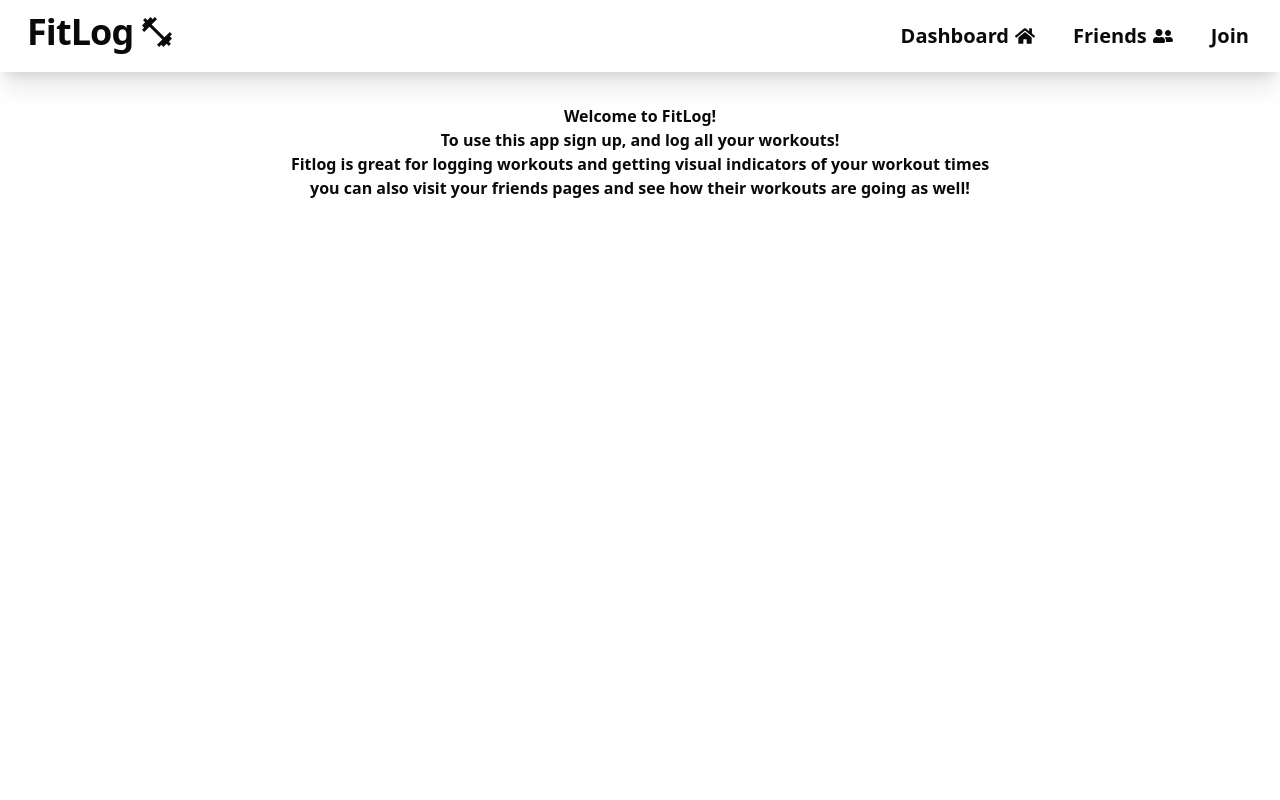
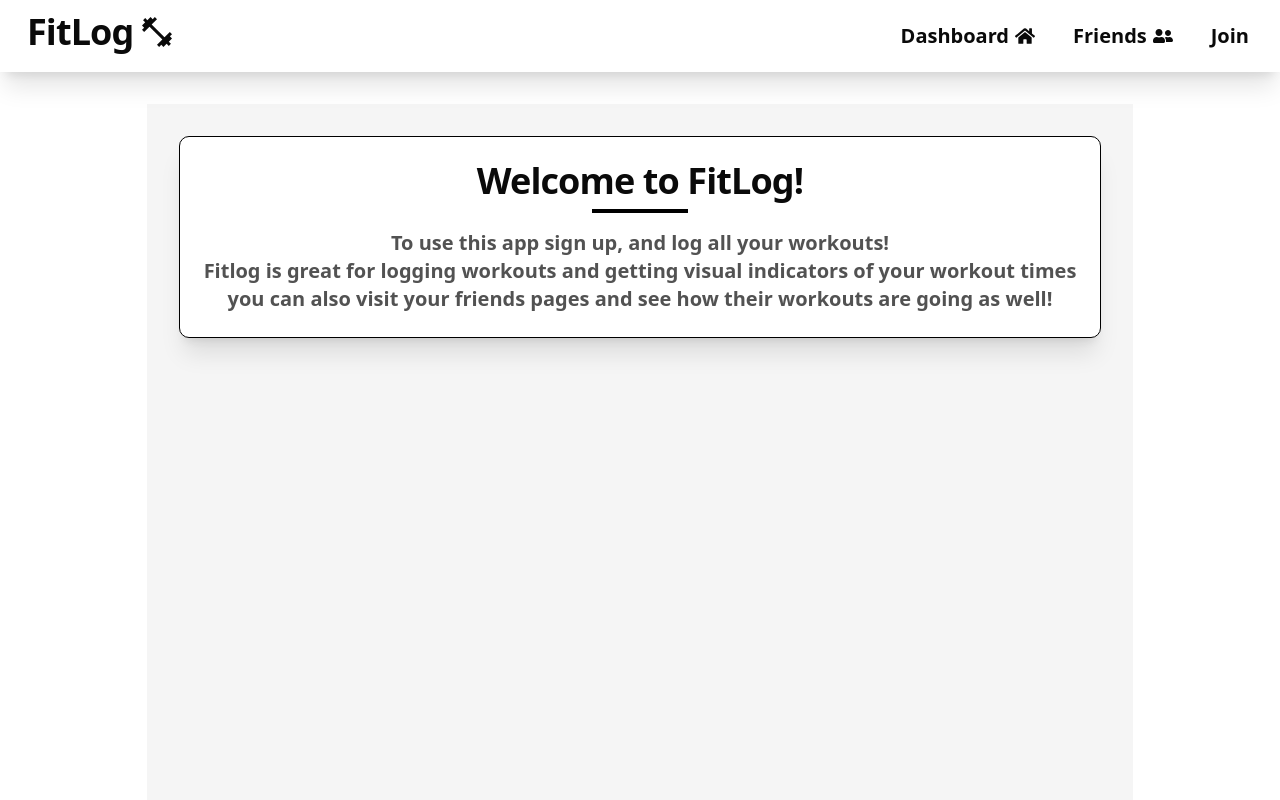
Before and after one commit to tyrucode/fitlog, a Next.js app: page / in a window 1280 px wide. Shown: the top 800 px of the page. Built offline with nearby package versions, Linux system fonts and the light colour scheme; no server answers.

Commit message:
feat: restructure Home component layout for improved readability and styling

```diff
--- a/src/app/page.tsx
+++ b/src/app/page.tsx
@@ -2,11 +2,21 @@
 export default function Home() {
   return (
     <div className=" items-center justify-items-center min-h-screen p-8 pb-20 gap-16 sm:p-20)]">
-      <h1>Welcome to FitLog!</h1>
-      <p>To use this app sign up, and log all your workouts!</p>
-      <p>Fitlog is great for logging workouts and getting visual indicators of your workout times</p>
-      <p>you can also visit your friends pages and see how their workouts are going as well!</p>
-
-    </div>
+      <div className="min-h-screen bg-neutral-100 p-4 sm:p-8">
+        <div className="max-w-7xl mx-auto mb-8">
+          <div className="bg-white border border-black rounded-lg p-6 shadow-xl">
+            <div className="text-center">
+              <h1 className='text-4xl font-bold mb-2 tracking-tight'>Welcome to FitLog!</h1>
+              <div className="h-1 w-24 bg-black mx-auto mb-4"></div>
+              <p className='text-xl text-neutral-600'>
+                <p>To use this app sign up, and log all your workouts!</p>
+                <p>Fitlog is great for logging workouts and getting visual indicators of your workout times</p>
+                <p>you can also visit your friends pages and see how their workouts are going as well!</p>
+              </p>
+            </div>
+          </div>
+        </div>
+      </div >
+    </div >
   );
 }
```
